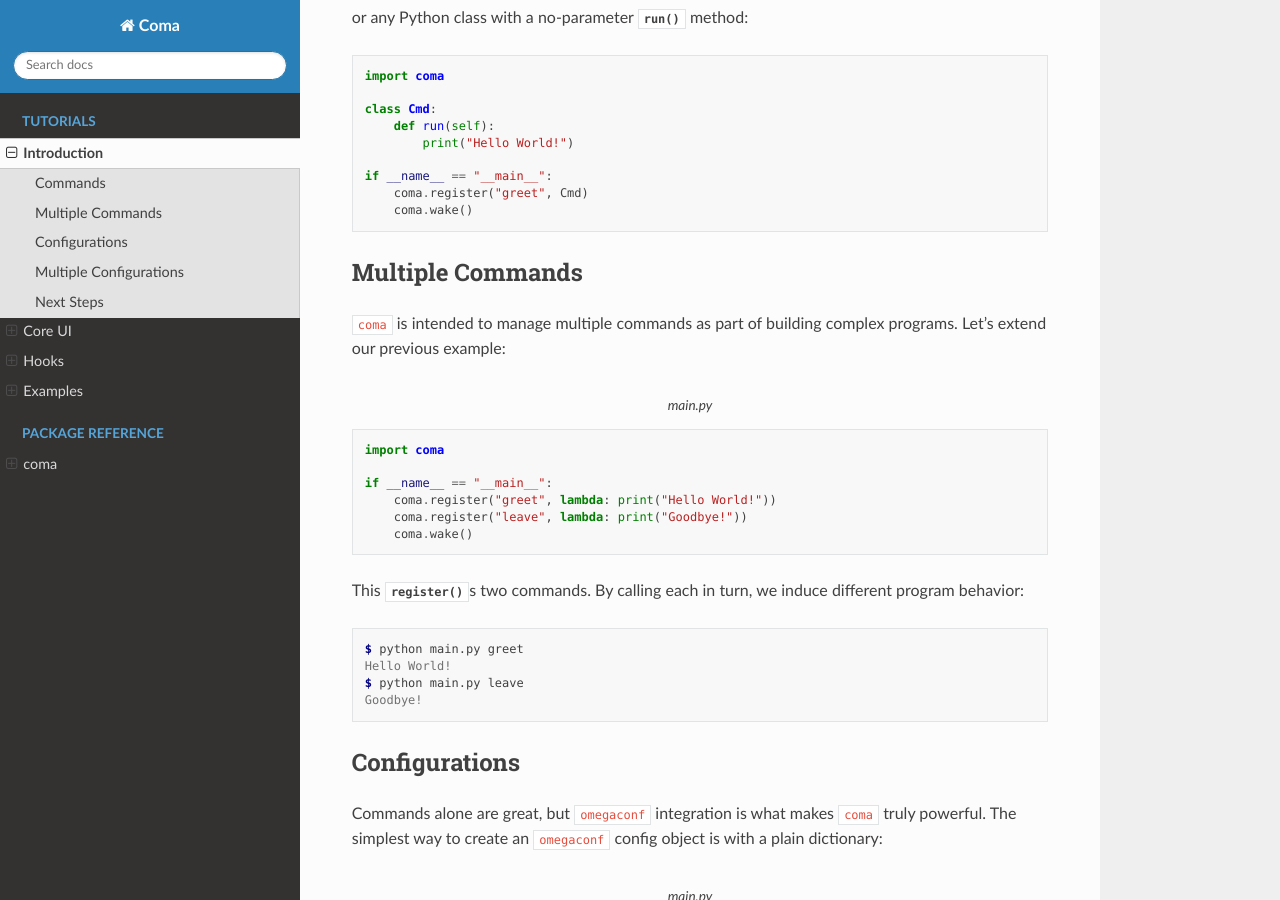
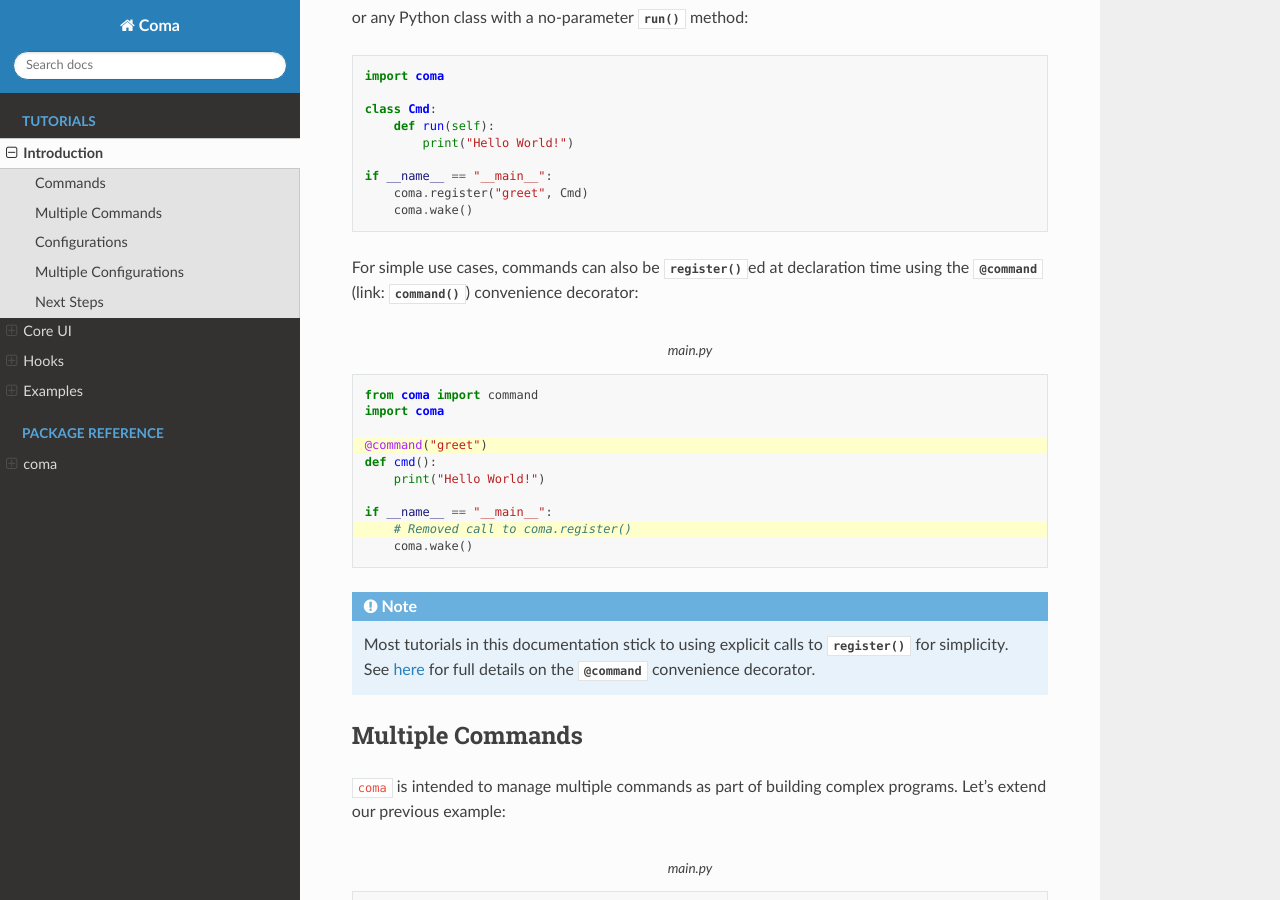
Before and after one commit to francois-rd/coma, a Sphinx documentation site: the page built from docs/source/tutorials/intro.rst, in a window 1280 px wide and 900 px high, scrolled down 1227 px. Built offline with Sphinx 7.4.7 and the Read the Docs theme 3.1.0, drawn with Linux system fonts in a browser that asks for light colours.

Commit message:
Add command tutorial and reference command briefly in intro.

```diff
--- a/docs/source/tutorials/core/index.rst
+++ b/docs/source/tutorials/core/index.rst
@@ -6,5 +6,6 @@
     .. toctree::
         initiate
         register
+        command
         forget
         wake
--- a/docs/source/tutorials/intro.rst
+++ b/docs/source/tutorials/intro.rst
@@ -67,6 +67,31 @@
     if __name__ == "__main__":
         coma.register("greet", Cmd)
         coma.wake()
+
+For simple use cases, commands can also be :func:`~coma.core.register.register`\ ed at
+declaration time using the :obj:`@command` (link: :func:`~coma.core.command.command`)
+convenience decorator:
+
+.. code-block:: python
+    :emphasize-lines: 4, 9
+    :caption: main.py
+
+    from coma import command
+    import coma
+
+    @command("greet")
+    def cmd():
+        print("Hello World!")
+
+    if __name__ == "__main__":
+        # Removed call to coma.register()
+        coma.wake()
+
+.. note::
+
+    Most tutorials in this documentation stick to using explicit calls to
+    :func:`~coma.core.register.register` for simplicity. See :doc:`here <core/command>`
+    for full details on the :obj:`@command` convenience decorator.
 
 Multiple Commands
 -----------------
```
Also changed, not shown: docs/source/tutorials/core/command.rst (added, +122 -0 lines).
